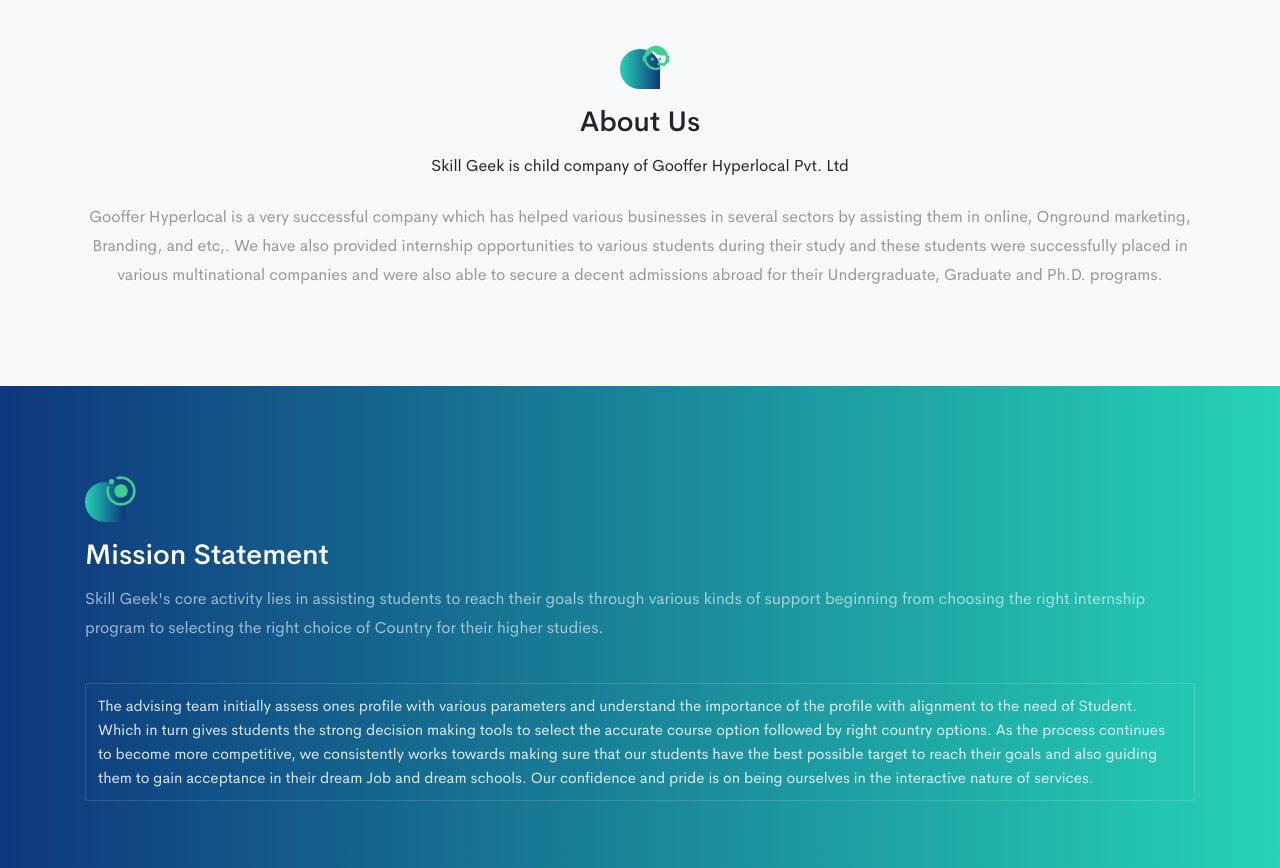
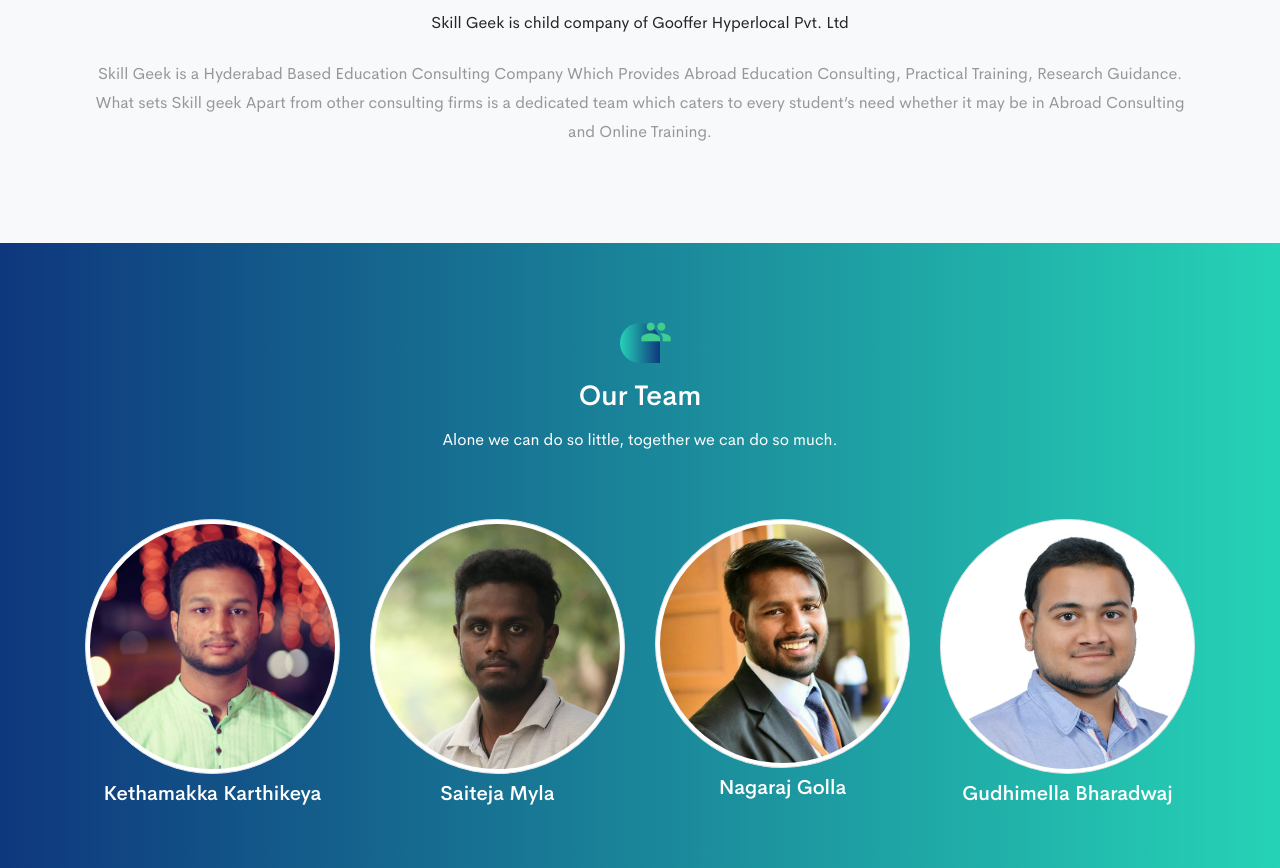
Before and after one commit to skill-geek/skill-geek.github.io, a plain HTML site: page index.html in a window 1280 px wide. Shown: the part 672-1540 px from the top of the page. Drawn offline with Linux system fonts and the light colour scheme; files whose address does not match are found by name.

Commit message:
Home page updated

```diff
--- a/index.html
+++ b/index.html
@@ -24,8 +24,8 @@
     <!-- Custom  Css -->
     <link rel="stylesheet" type="text/css" href="assets/css/style.css" />
     <link rel="stylesheet" href="assets/css/colors/green.css" id="option-color"/>
+</head>
 
-</head>
 <body>
 
     <!--Navbar Start-->
@@ -48,7 +48,7 @@
                         <a href="#about" class="nav-link">About</a>
                     </li>
                     <li class="nav-item">
-                        <a href="#vision" class="nav-link">Vision</a>
+                        <a href="#team" class="nav-link">Team</a>
                     </li>
                     <li class="nav-item">
                         <a href="#services" class="nav-link">Services</a>
@@ -83,7 +83,7 @@
                                     various kinds of support beginning from choosing the right internship program to
                                     selecting the right choice of Country for their higher studies.
                                 </p>
-                                <div class="header_btn mt-4">
+                                <!--<div class="header_btn mt-4">
                                     <a href="#about" class="btn btn-custom mr-3">KNOW MORE</a>
                                 </div>
                                 <div class="scoial_home pt-2">
@@ -93,7 +93,7 @@
                                         <li class="list-inline-item"><a href="#" class="social-icon"><i class="mdi mdi-linkedin"></i></a></li>
                                         <li class="list-inline-item"><a href="#" class="social-icon"><i class="mdi mdi-google-plus"></i></a></li>
                                     </ul>
-                                </div>
+                                </div>-->
                             </div>
                         </div>
                         <div class="col-lg-6">
@@ -122,12 +122,10 @@
                             Skill Geek is child company of Gooffer Hyperlocal Pvt. Ltd
                         </p>
                         <p class="text-muted section_subtitle mx-auto">
-                            Gooffer Hyperlocal is a very successful company which has helped various
-                            businesses in several sectors by assisting them in online, Onground marketing,
-                            Branding, and etc,. We have also provided internship opportunities to various
-                            students during their study and these students were successfully placed in
-                            various multinational companies and were also able to secure a decent
-                            admissions abroad for their Undergraduate, Graduate and Ph.D. programs.
+                            Skill Geek is a Hyderabad Based Education Consulting Company Which Provides Abroad Education
+                            Consulting, Practical Training, Research Guidance. What sets Skill geek Apart from other consulting
+                            firms is a dedicated team which caters to every student’s need whether it may be in Abroad
+                            Consulting and Online Training.
                         </p>
                     </div>
                 </div>
@@ -136,8 +134,63 @@
     </section>
     <!-- End About -->
 
-    <!-- Start Description -->
-    <section class="section bg-features vertical-content" id="vision">
+    <!-- Start Team Description -->
+    <section class="section bg-gradient" id="team">
+        <div class="container">
+            <div class="row">
+                <div class="col-lg-12">
+                    <div class="section_title text-center">
+                        <div class="section_title_icon">
+                            <i class="mdi mdi-account-multiple text-custom"></i>
+                        </div>
+                        <h3 class="mt-3 text-white text-capitalize font-weight-bold">Our Team</h3>
+                        <p class="text-white section_subtitle mx-auto">Alone we can do so little, together we can do so much.</p>
+                    </div>
+                </div>
+            </div>
+            <div class="row mt-5">
+                <div class="col-lg-3">
+
+                    <div class="testi_name_detail text-center">
+                        <div>
+                            <img src="assets/images/team/img1.jpg" alt="" class="img-fluid rounded-circle img-thumbnail mx-auto d-block">
+                        </div>
+                        <h5 class="client_name mb-0 mt-2 text-white font-weight-bold">Kethamakka Karthikeya</h5>
+                        <!--<p class="client_user mb-0">-MNIT Jaipur</p>-->
+                    </div>
+                </div>
+                <div class="col-lg-3">
+
+                    <div class="testi_name_detail text-center">
+                        <div>
+                            <img src="assets/images/team/img2.jpg" alt="" class="img-fluid rounded-circle img-thumbnail mx-auto d-block">
+                        </div>
+                        <h5 class="client_name mb-0 mt-2 text-white font-weight-bold">Saiteja Myla</h5>
+                    </div>
+                </div>
+                <div class="col-lg-3">
+
+                    <div class="testi_name_detail text-center">
+                        <div>
+                            <img src="assets/images/team/img3.jpg" alt="" class="img-fluid rounded-circle img-thumbnail mx-auto d-block">
+                        </div>
+                        <h5 class="client_name mb-0 mt-2 text-white font-weight-bold">Nagaraj Golla</h5>
+                    </div>
+                </div>
+                <div class="col-lg-3">
+
+                    <div class="testi_name_detail text-center">
+                        <div>
+                            <img src="assets/images/team/img4.jpg" alt="" class="img-fluid rounded-circle img-thumbnail mx-auto d-block">
+                        </div>
+                        <h5 class="client_name mb-0 mt-2 text-white font-weight-bold">Gudhimella Bharadwaj</h5>
+                    </div>
+                </div>
+            </div>
+        </div>
+    </section>
+    <!-- End Team Description -->
+    <!--<section class="section bg-features vertical-content" id="vision">
         <div class="bg-features-overlay"></div>
         <div class="container">
             <div class="row">
@@ -169,7 +222,7 @@
                 </div>
             </div>
         </div>
-    </section>
+    </section>-->
     <!-- End Description -->
 
     <!-- Start Features -->
@@ -190,62 +243,7 @@
                     </div>
                 </div>
             </div>
-            <div class="row mt-5 vertical-content">
-                <div class="col-lg-6">
-                    <div class="text-center features_img mt-3">
-                        <img src="assets/images/features-1.png" alt="" class="img-fluid mx-auto d-block">
-                    </div>
-                </div>
-                <div class="col-lg-6">
-                    <div class="features_one mt-3">
-                        <div class="features_icon text-custom bg-gradient">
-                            <i class="mdi mdi-adjust"></i>
-                        </div>
-                        <div class="features_detail mt-4">
-                            <h6 class="text-muted mb-1 text-uppercase font-weight-bold">unique blend</h6>
-                            <h4 class="font-weight-bold">Practical Training</h4>
-                            <div class="features_border mt-3 mb-2"></div>
-                            <p class="text-muted mt-3 features_desc">
-                                Our courses have unique blend of
-                                training, learning and implementation.We understand the importance of Industry requirements and thus help students to gain
-                                the right set of skills by providing them the right set of training and make sure we fill
-                                the gap.
-                            </p>
-                            <div class="features_list pt-2">
-                                <div class="features_list_icon">
-                                    <i class="mdi mdi-security text-white"></i> <span class="text-muted">Unique Approach </span>
-                                </div>
-                                <div class="features_list_icon">
-                                    <i class="mdi mdi-wifi text-white"></i> <span class="text-muted">Industry Standard Learning</span>
-                                </div>
-                            </div>
-                        </div>
-                    </div>
-                </div>
-            </div>
-            <div class="row mt-3 vertical-content">
-                <div class="col-lg-6">
-                    <div class="features_one mt-3">
-                        <div class="features_icon text-custom bg-gradient">
-                            <i class="mdi mdi-all-inclusive"></i>
-                        </div>
-                        <div class="features_detail mt-4">
-                            <h6 class="text-muted text-uppercase font-weight-bold">Adding up skills</h6>
-                            <h4 class="font-weight-bold">Workshops</h4>
-                            <div class="features_list_two mt-3">
-                                <p class="text-muted mb-2"><span><i class="mdi mdi-adjust"></i></span> 100+ workshops at the most premier colleges.</p>
-                                <p class="text-muted mb-2"><span><i class="mdi mdi-adjust"></i></span> Industry requirement training & learning</p>
-                                <p class="text-muted mb-2"><span><i class="mdi mdi-adjust"></i></span> Latest tech training towards successful professional.</p>
-                            </div>
-                        </div>
-                    </div>
-                </div>
-                <div class="col-lg-6">
-                    <div class="text-center features_img mt-3">
-                        <img src="assets/images/features-2.png" alt="" class="img-fluid mx-auto d-block">
-                    </div>
-                </div>
-            </div>
+
             <div class="row mt-3 vertical-content">
                 <div class="col-lg-6">
                     <div class="text-center features_img mt-3">
@@ -292,6 +290,66 @@
                     </div>
                 </div>
             </div>
+
+            <div class="row mt-3 vertical-content">
+                <div class="col-lg-6">
+                    <div class="features_one mt-3">
+                        <div class="features_icon text-custom bg-gradient">
+                            <i class="mdi mdi-all-inclusive"></i>
+                        </div>
+                        <div class="features_detail mt-4">
+                            <h6 class="text-muted text-uppercase font-weight-bold">Adding up skills</h6>
+                            <h4 class="font-weight-bold">Workshops</h4>
+                            <div class="features_list_two mt-3">
+                                <p class="text-muted mb-2"><span><i class="mdi mdi-adjust"></i></span> 100+ workshops at the most premier colleges.</p>
+                                <p class="text-muted mb-2"><span><i class="mdi mdi-adjust"></i></span> Industry requirement training & learning</p>
+                                <p class="text-muted mb-2"><span><i class="mdi mdi-adjust"></i></span> Latest tech training towards successful professional.</p>
+                            </div>
+                        </div>
+                    </div>
+                </div>
+                <div class="col-lg-6">
+                    <div class="text-center features_img mt-3">
+                        <img src="assets/images/features-2.png" alt="" class="img-fluid mx-auto d-block">
+                    </div>
+                </div>
+            </div>
+
+
+            <div class="row mt-5 vertical-content">
+                <div class="col-lg-6">
+                    <div class="text-center features_img mt-3">
+                        <img src="assets/images/features-1.png" alt="" class="img-fluid mx-auto d-block">
+                    </div>
+                </div>
+                <div class="col-lg-6">
+                    <div class="features_one mt-3">
+                        <div class="features_icon text-custom bg-gradient">
+                            <i class="mdi mdi-adjust"></i>
+                        </div>
+                        <div class="features_detail mt-4">
+                            <h6 class="text-muted mb-1 text-uppercase font-weight-bold">unique blend</h6>
+                            <h4 class="font-weight-bold">Practical Training</h4>
+                            <div class="features_border mt-3 mb-2"></div>
+                            <p class="text-muted mt-3 features_desc">
+                                Our courses have unique blend of
+                                training, learning and implementation.We understand the importance of Industry requirements and thus help students to gain
+                                the right set of skills by providing them the right set of training and make sure we fill
+                                the gap.
+                            </p>
+                            <div class="features_list pt-2">
+                                <div class="features_list_icon">
+                                    <i class="mdi mdi-security text-white"></i> <span class="text-muted">Unique Approach </span>
+                                </div>
+                                <div class="features_list_icon">
+                                    <i class="mdi mdi-wifi text-white"></i> <span class="text-muted">Industry Standard Learning</span>
+                                </div>
+                            </div>
+                        </div>
+                    </div>
+                </div>
+            </div>
+
             <div class="row mt-3 vertical-content">
                 <div class="col-lg-6">
                     <div class="features_one mt-3">
@@ -486,9 +544,9 @@
                 <div class="col-lg-4">
                     <h5 class="mt-3">Contact Us</h5>
                     <div class="features_list_two mt-3">
-                        <p class="text-muted mb-2"><span><i class="mdi mdi-adjust"></i></span> hr@skillgeek.in</p>
-                        <p class="text-muted mb-2"><span><i class="mdi mdi-adjust"></i></span> +91 956 329 1111</p>
-                        <p class="text-muted mb-2"><span><i class="mdi mdi-adjust"></i></span> Plot No:48, Patrika Nagar, Hitec City, Hyderabad, 500081.</p>
+                        <p class="text-muted mb-2"><span><i class="mdi mdi-adjust"></i></span> skillgeekedu@gmail.com</p>
+                        <p class="text-muted mb-2"><span><i class="mdi mdi-adjust"></i></span> +91 7207609516</p>
+                        <p class="text-muted mb-2"><span><i class="mdi mdi-adjust"></i></span> 8-2-293/82/J-111/79 ROAD NO-71, Jubilee Hills, Hyderabad, TG 500096 IN .</p>
                     </div>
                 </div>
 
@@ -532,6 +590,20 @@
     <!-- Custom Js   -->
     <script src="assets/js/custom.js"></script>
 
+    <!--Start of Tawk.to Script-->
+    <script type="text/javascript">
+        var Tawk_API=Tawk_API||{}, Tawk_LoadStart=new Date();
+        (function(){
+            var s1=document.createElement("script"),s0=document.getElementsByTagName("script")[0];
+            s1.async=true;
+            s1.src='https://embed.tawk.to/5eee2cd04a7c6258179b0369/default';
+            s1.charset='UTF-8';
+            s1.setAttribute('crossorigin','*');
+            s0.parentNode.insertBefore(s1,s0);
+        })();
+    </script>
+    <!--End of Tawk.to Script-->
+
 
 </body>
 </html>
```
Also changed, not shown: assets/images/team/img1.jpg (added), assets/images/team/img2.jpg (added), assets/images/team/img3.jpg (added), assets/images/team/img4.jpg (added).
